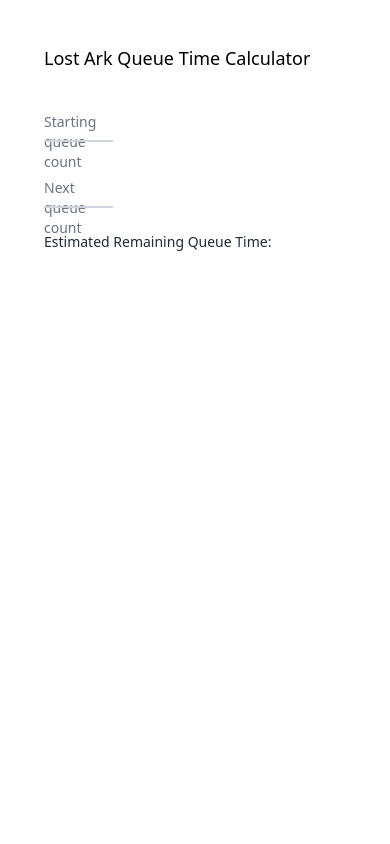
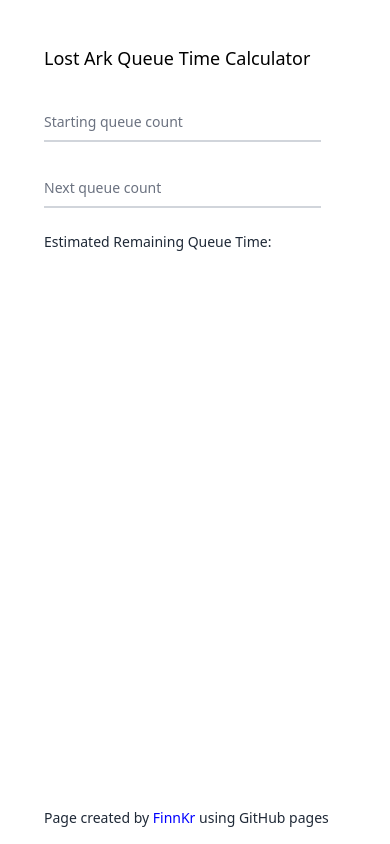
Before and after one commit to FinnKr/LostArkQueueTimeCalculator, a plain HTML site: page index.html in a window 390 px wide. Drawn offline with nearby package versions, Linux system fonts and the light colour scheme.

Commit message:
Fixed mobile layout

```diff
--- a/index.html
+++ b/index.html
@@ -14,7 +14,7 @@
 <body class="pl-11 pt-11">
     <h2 class="text-lg pb-7">Lost Ark Queue Time Calculator</h2>
 
-    <form class="w-1/5" autocomplete="off">
+    <form class="w-4/5 sm:w-3/5 md:w-2/5 lg:w-1/5" autocomplete="off">
         <div class="relative z-0 mb-6 w-full group">
             <input type="number" min="1" step="1" name="floating_start" id="start" autocomplete="false"
                 class="block py-2.5 px-0 w-full text-sm text-gray-900 bg-transparent border-0 border-b-2 border-gray-300 appearance-none focus:outline-none focus:ring-0 focus:border-blue-600 peer"
@@ -37,6 +37,8 @@
 
     <p class="text-sm text-gray-800">Estimated Remaining Queue Time:<div class="text-black" id="eta"></div></p>
 
+    <div class="footer"><p class="text-sm text-gray-800">Page created by <a href="https://github.com/FinnKr" style="color: blue;">FinnKr</a> using GitHub pages</p></div>
+
     <script src="https://unpkg.com/flowbite@1.3.4/dist/flowbite.js"></script>
     <script src="scripts.js"></script>
 </body>
--- a/styles.css
+++ b/styles.css
@@ -0,0 +1,4 @@
+.footer {
+    position: fixed;
+    bottom: 1rem;
+}
```
